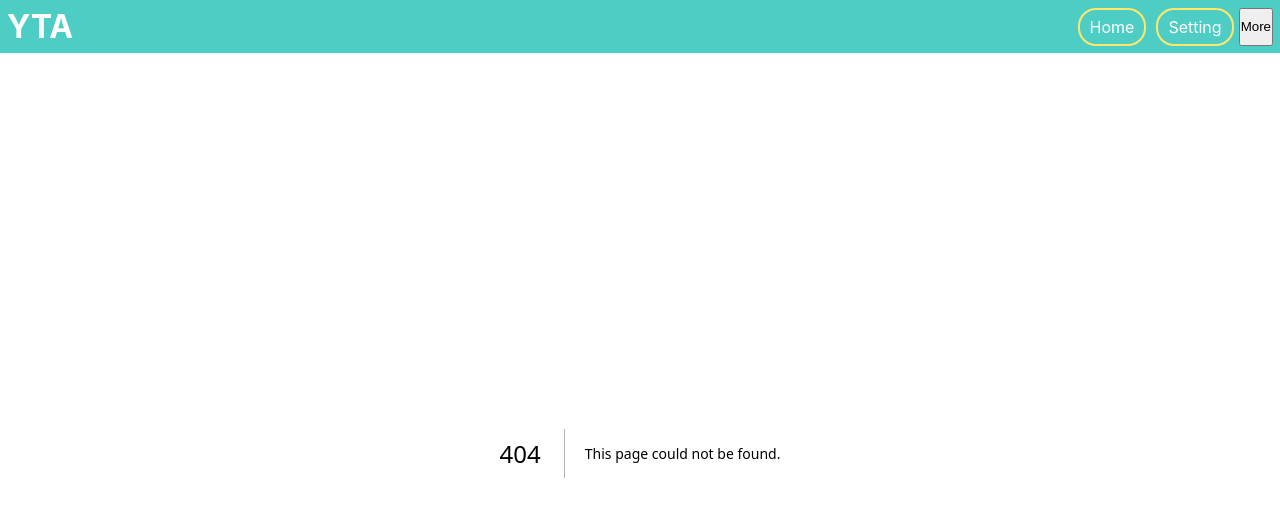
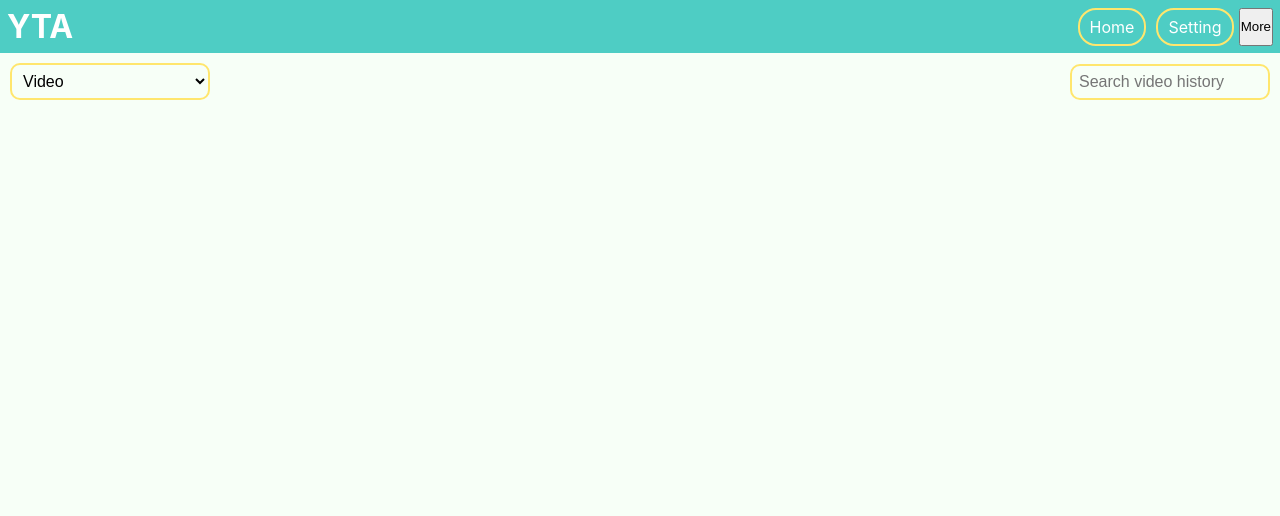
Before and after one commit to anubhav-anand22/yt-audio-next-app, a Next.js app: page /history in a window 1280 px wide. Before the commit this address had no page. Shown: the top 516 px of the page. Built offline with nearby package versions, Linux system fonts and the light colour scheme.

Commit message:
added history page

```diff
--- /dev/null
+++ b/pages/history.tsx
@@ -0,0 +1,180 @@
+import Image from "next/image";
+import { useRouter } from "next/router";
+import { FormEvent, useCallback, useEffect, useState } from "react";
+import { dataDb } from "../db/dataDb";
+import { formatTime } from "../helpers/formatTime";
+import style from "../styles/Pages/history.module.css";
+
+const OPTIONS = {
+  video: "video",
+  playlist: "playlist",
+  search: "your search",
+};
+
+type ItemType = "LIST" | "VIDEO" | "SEARCH";
+
+const History = () => {
+  const [hisType, setHisType] = useState(OPTIONS.video);
+  const [playlistHisList, setPlaylistHisList] = useState<HistoryDbListType[]>(
+    []
+  );
+  const [videoHisList, setVideoHisList] = useState<HistoryDbVideoType[]>([]);
+  const [searchHisList, setSearchHisList] = useState<HistoryDbSearchType[]>([]);
+  const [searchQue, setSearchQue] = useState("");
+
+  const router = useRouter();
+
+  const setListVal = useCallback(async () => {
+    setVideoHisList([]);
+    setPlaylistHisList([]);
+    setSearchHisList([]);
+    if (hisType === OPTIONS.video) {
+      const val = await dataDb.historyVideo.toArray();
+      setVideoHisList(val);
+    } else if (hisType === OPTIONS.playlist) {
+      const val = await dataDb.historyList.toArray();
+      setPlaylistHisList(val);
+    } else if (hisType === OPTIONS.search) {
+      const val = await dataDb.historySearch.toArray();
+      setSearchHisList(val);
+    }
+  }, [hisType]);
+
+  const onItemClick = async (type: ItemType, val: string) => {
+    if (type === "SEARCH") {
+      router.push("/?q=" + val);
+    } else if (type === "LIST") {
+      router.push("/video-player?vid=" + val);
+    } else if (type === "VIDEO") {
+      router.push("/video-list-player?list=" + val);
+    }
+  };
+
+  useEffect(() => {
+    setListVal();
+  }, [hisType, setListVal]);
+
+  return (
+    <div>
+      <div className={style.controlsCont}>
+        <select
+          value={hisType}
+          onChange={(e) => setHisType(e.currentTarget.value)}
+        >
+          <option value={OPTIONS.video}>Video</option>
+          <option value={OPTIONS.playlist}>Playlist</option>
+          <option value={OPTIONS.search}>Search</option>
+        </select>
+        <div>
+          <input
+            value={searchQue}
+            onChange={(e) => setSearchQue(e.currentTarget.value)}
+            type="text"
+            placeholder={`Search ${hisType} history`}
+          />
+        </div>
+      </div>
+      <div>
+        <div className={style.vidItemCont}>
+          {playlistHisList
+            .filter((e) =>
+              e.title.toLowerCase().includes(searchQue.toLowerCase())
+            )
+            .map((e) => (
+              <HistoryVideoItem
+                onClick={onItemClick}
+                type="LIST"
+                data={{ ...e, owner: "" }}
+                key={e.id}
+              />
+            ))}
+        </div>
+        <div className={style.vidItemCont}>
+          {videoHisList
+            .filter(
+              (e) =>
+                e.title.toLowerCase().includes(searchQue.toLowerCase()) ||
+                e.owner.toLowerCase().includes(searchQue.toLowerCase())
+            )
+            .map((e) => (
+              <HistoryVideoItem
+                onClick={onItemClick}
+                type="VIDEO"
+                data={e}
+                key={e.id}
+              />
+            ))}
+        </div>
+        <div className={style.serachItemCont}>
+          {searchHisList
+            .filter((e) =>
+              e.query.toLowerCase().includes(searchQue.toLowerCase())
+            )
+            .map((e) => (
+              <HistorySearchItem
+                onClick={onItemClick}
+                data={e}
+                key={e.query + e.time}
+              />
+            ))}
+        </div>
+      </div>
+    </div>
+  );
+};
+
+interface HistoryVideoItemProps {
+  data: HistoryDbVideoType;
+  onClick(type: ItemType, val: string): void;
+  type: "VIDEO" | "LIST";
+}
+
+const HistoryVideoItem = ({
+  data,
+  type,
+  onClick = () => {},
+}: HistoryVideoItemProps) => {
+  return (
+    <div className={style.vidItem} onClick={() => onClick(type, data.id)}>
+      <div>
+        <Image src={data.thumbnail} width={160} height={90} alt={data.title} />
+      </div>
+      <div className={style.vidItemInfo}>
+        <p>{data.title}</p>
+        <div className={style.vidItemOwnerTimeP}>
+          <p>{data.owner}</p>
+          <abbr title="HOUR:MINUTE:SECOND DAY-MONTH-YEAR">
+            <p>{formatTime(data.time)}</p>
+          </abbr>
+        </div>
+      </div>
+    </div>
+  );
+};
+
+interface HistorySearchItemProps {
+  data: HistoryDbSearchType;
+  onClick?(type: ItemType, val: string): void;
+}
+
+const HistorySearchItem = ({
+  data,
+  onClick = () => {},
+}: HistorySearchItemProps) => {
+  return (
+    <div
+      className={style.serachItem}
+      onClick={() => onClick("SEARCH", data.query)}
+    >
+      <p>{data.query}</p>
+      <div className={style.searchItemTimeFreP}>
+        <abbr title="HOUR:MINUTE:SECOND DAY-MONTH-YEAR">
+          <p>{formatTime(data.time)}</p>
+        </abbr>
+        <p>{data.freq}</p>
+      </div>
+    </div>
+  );
+};
+
+export default History;
--- /dev/null
+++ b/styles/Pages/history.module.css
@@ -0,0 +1,111 @@
+.vidItemCont {
+    display: grid;
+    grid-template-columns: 1fr;
+    gap: 10px;
+    padding: 10px;
+}
+
+.serachItemCont {
+    display: grid;
+    grid-template-columns: 1fr;
+    padding: 10px;
+    gap: 10px;
+}
+
+.serachItem,
+.vidItem {
+    width: 100%;
+    background: var(--item-background-color);
+    color: var(--black);
+    border-radius: 10px;
+    overflow: hidden;
+}
+
+.serachItem {
+    padding: 10px;
+}
+
+.vidItem img {
+    width: 100%;
+    height: auto;
+    aspect-ratio: 16/9;
+}
+
+.vidItemInfo {
+    padding: 10px;
+}
+
+.searchItemTimeFreP,
+.vidItemOwnerTimeP {
+    display: flex;
+    justify-content: space-between;
+    font-size: 12px;
+    margin-top: 10px;
+}
+
+.controlsCont {
+    display: flex;
+    flex-direction: column;
+    align-items: center;
+    justify-content: center;
+}
+
+.controlsCont select,
+.controlsCont input {
+    width: 95vw;
+    padding: 7px;
+    font-size: 16px;
+    border-radius: 10px;
+    border: 2px solid var(--action-color);
+    margin-top: 10px;
+    background-color: var(--bg);
+    outline: none;
+}
+
+@media (min-width: 600px) {
+    .vidItemCont {
+        grid-template-columns: 1fr 1fr;
+    }
+    .serachItemCont {
+        grid-template-columns: 1fr 1fr;
+    }
+    .controlsCont {
+        flex-direction: row;
+        justify-content: space-between;
+        padding: 0 10px;
+    }
+    .controlsCont input,
+    .controlsCont select {
+        width: 200px;
+    }
+}
+
+@media (min-width: 800px) {
+    .vidItemCont {
+        grid-template-columns: 1fr 1fr 1fr;
+    }
+}
+
+@media (min-width: 1000px) {
+    .vidItemCont {
+        grid-template-columns: 1fr 1fr 1fr 1fr;
+    }
+    .serachItemCont {
+        grid-template-columns: 1fr 1fr 1fr;
+    }
+}
+
+@media (min-width: 1200px) {
+    .vidItemCont {
+        grid-template-columns: 1fr 1fr 1fr 1fr 1fr;
+    }
+}
+
+@media (min-width: 1400px) {
+    .vidItemCont {
+        grid-template-columns: 1fr 1fr 1fr 1fr 1fr 1fr;
+    }
+    .serachItemCont {
+        grid-template-columns: 1fr 1fr 1fr 1fr;
+    }
+}
```
